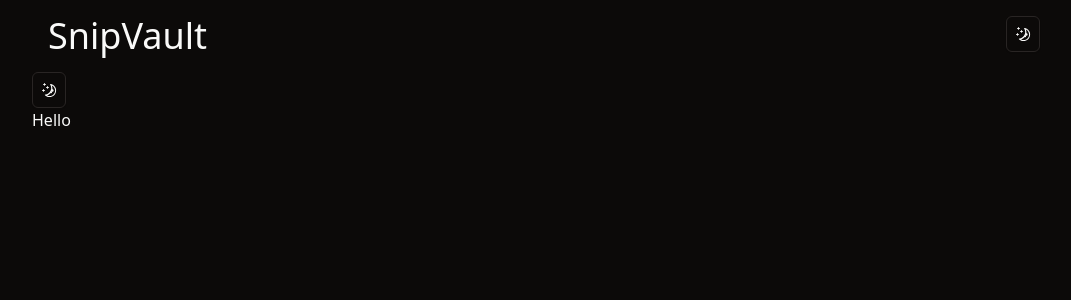
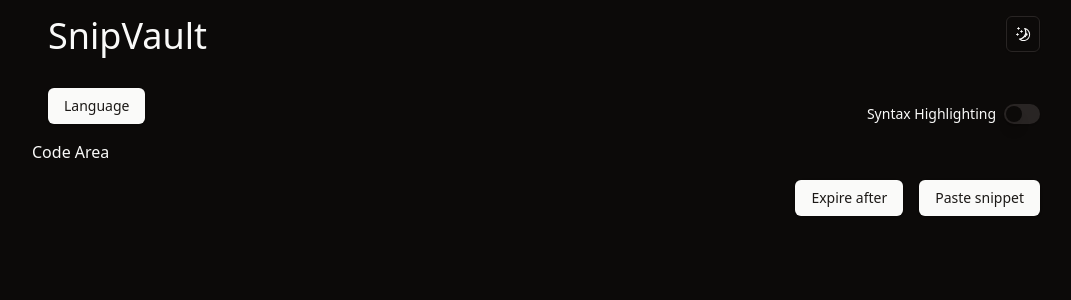
Before and after one commit to shiina4119/snipvault, a Next.js app: page / in a window 1280 px wide. Shown: the top 300 px of the page, without its empty margins (96-1167 px from the left). Built offline with nearby package versions, Linux system fonts and the light colour scheme.

Commit message:
Index page mockup

```diff
--- a/package.json
+++ b/package.json
@@ -10,7 +10,9 @@
   },
   "dependencies": {
     "@radix-ui/react-icons": "^1.3.0",
+    "@radix-ui/react-label": "^2.1.0",
     "@radix-ui/react-slot": "^1.1.0",
+    "@radix-ui/react-switch": "^1.1.0",
     "class-variance-authority": "^0.7.0",
     "clsx": "^2.1.1",
     "next": "14.2.6",
--- /dev/null
+++ b/src/components/ui/label.jsx
@@ -0,0 +1,16 @@
+import * as React from "react"
+import * as LabelPrimitive from "@radix-ui/react-label"
+import { cva } from "class-variance-authority";
+
+import { cn } from "@/lib/utils"
+
+const labelVariants = cva(
+  "text-sm font-medium leading-none peer-disabled:cursor-not-allowed peer-disabled:opacity-70"
+)
+
+const Label = React.forwardRef(({ className, ...props }, ref) => (
+  <LabelPrimitive.Root ref={ref} className={cn(labelVariants(), className)} {...props} />
+))
+Label.displayName = LabelPrimitive.Root.displayName
+
+export { Label }
--- /dev/null
+++ b/src/components/ui/switch.jsx
@@ -0,0 +1,22 @@
+import * as React from "react"
+import * as SwitchPrimitives from "@radix-ui/react-switch"
+
+import { cn } from "@/lib/utils"
+
+const Switch = React.forwardRef(({ className, ...props }, ref) => (
+  <SwitchPrimitives.Root
+    className={cn(
+      "peer inline-flex h-5 w-9 shrink-0 cursor-pointer items-center rounded-full border-2 border-transparent shadow-sm transition-colors focus-visible:outline-none focus-visible:ring-2 focus-visible:ring-ring focus-visible:ring-offset-2 focus-visible:ring-offset-background disabled:cursor-not-allowed disabled:opacity-50 data-[state=checked]:bg-primary data-[state=unchecked]:bg-input",
+      className
+    )}
+    {...props}
+    ref={ref}>
+    <SwitchPrimitives.Thumb
+      className={cn(
+        "pointer-events-none block h-4 w-4 rounded-full bg-background shadow-lg ring-0 transition-transform data-[state=checked]:translate-x-4 data-[state=unchecked]:translate-x-0"
+      )} />
+  </SwitchPrimitives.Root>
+))
+Switch.displayName = SwitchPrimitives.Root.displayName
+
+export { Switch }
--- a/src/pages/index.jsx
+++ b/src/pages/index.jsx
@@ -1,10 +1,22 @@
-import ThemeToggle from "@/components/theme-toggle";
+import { Button } from "@/components/ui/button";
+import { Label } from "@/components/ui/label";
+import { Switch } from "@/components/ui/switch";
 
 export default function Home() {
   return (
     <>
-      <ThemeToggle />
-      <main>Hello</main>
+      <div className="justify-between space-y-4 p-4 sm:flex sm:flex-row">
+        <Button>Language</Button>
+        <div className="flex items-center space-x-2">
+          <Label htmlFor="syntax">Syntax Highlighting</Label>
+          <Switch id="syntax" />
+        </div>
+      </div>
+      <div>Code Area</div>
+      <div className="flex flex-row justify-end space-x-4 p-4">
+        <Button>Expire after</Button>
+        <Button>Paste snippet</Button>
+      </div>
     </>
   );
 }
```
Also changed, not shown: 1 other file (tests, documents, lock files or other folders).
